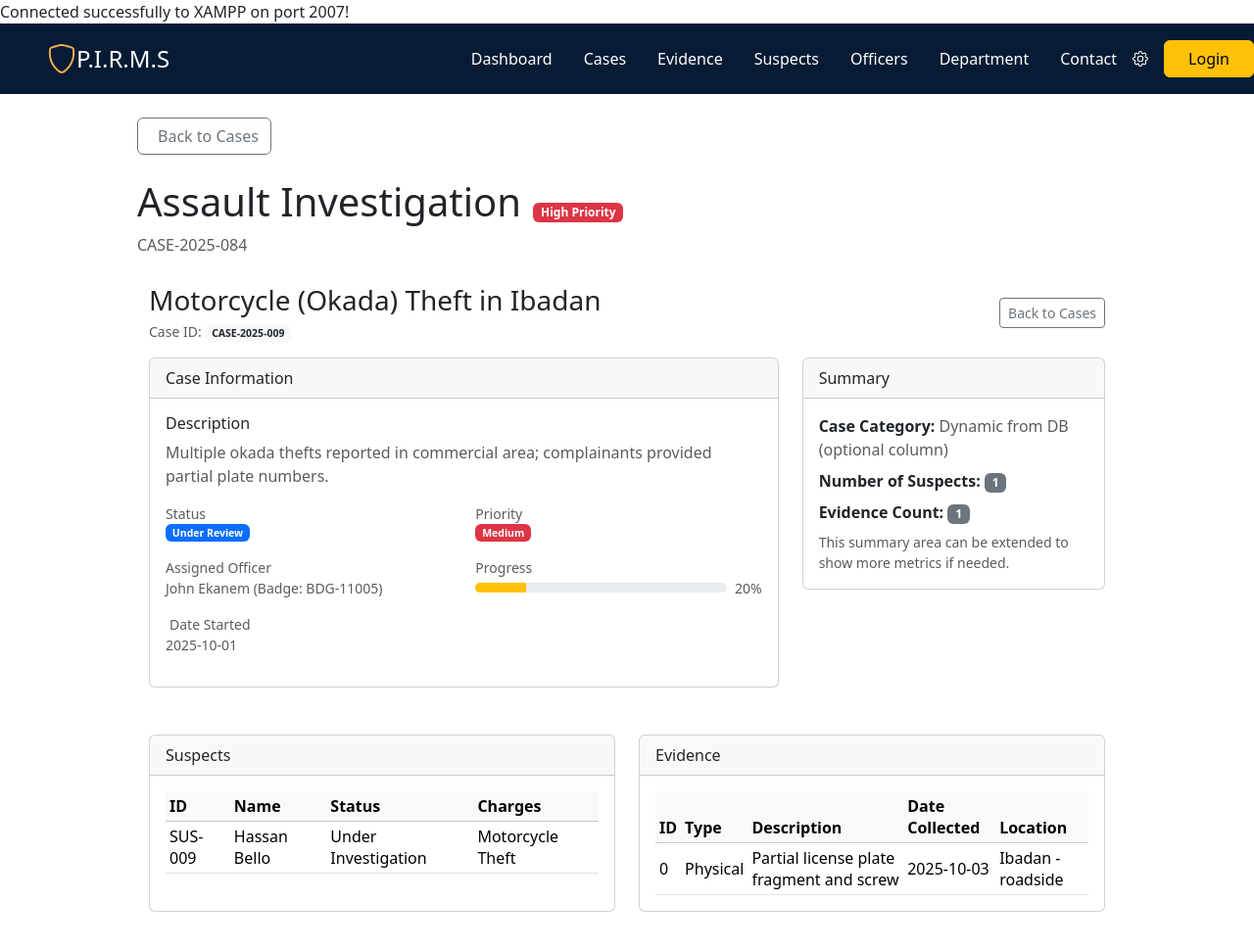
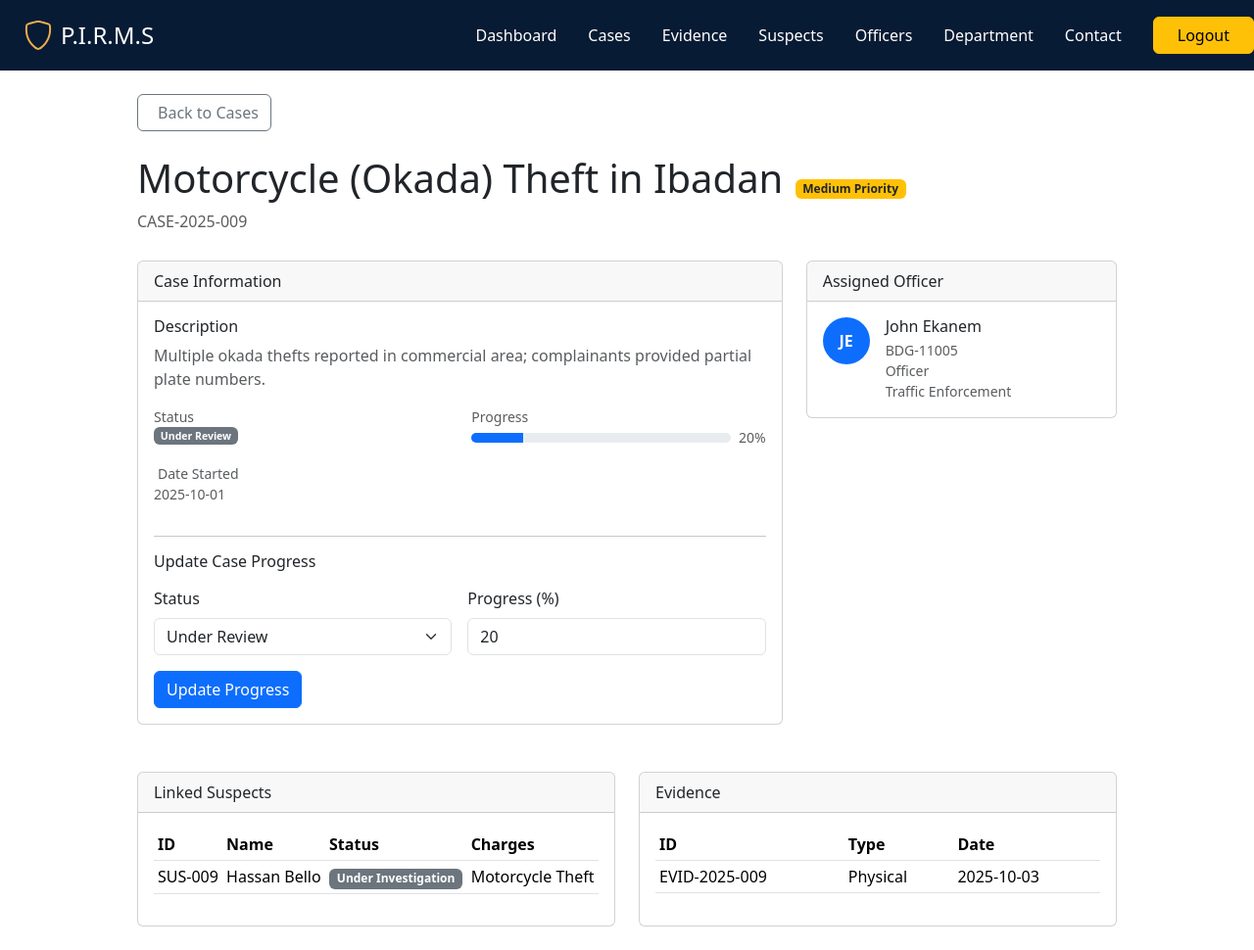
Before and after one commit to divine-pa/PIRMS, a PHP site: page /case_details.php?case_id=CASE-2025-009 in a window 1280 px wide. Shown: the whole page at 98% size. Before the commit the page ends 931 px from the top, so only its background shows below. Run offline with PHP 8.4, Linux system fonts and the light colour scheme; a user stored in the database is signed in; data comes from the database, SQL or seed files in the repository.

Commit message:
fixed view cases page

```diff
--- a/case_details.php
+++ b/case_details.php
@@ -3,7 +3,7 @@ require_once __DIR__ . '/includes/auth.php';
 require_login();
 require_once __DIR__ . '/includes/db.php';
 
-$user   = get_logged_in_user();
+$user = get_logged_in_user();
 $caseId = $_GET['case_id'] ?? '';
 
 if ($caseId === '') {
@@ -11,11 +11,28 @@ if ($caseId === '') {
   exit;
 }
 
+// Handle progress update
+if ($_SERVER['REQUEST_METHOD'] === 'POST' && isset($_POST['update_progress'])) {
+  $new_progress = (int)$_POST['progress_percent'];
+  $new_status = $_POST['status'];
+
+  $updateStmt = $pdo->prepare("
+        UPDATE `CASE`
+        SET progress_percent = ?, status = ?
+        WHERE case_id = ?
+    ");
+
+  if ($updateStmt->execute([$new_progress, $new_status, $caseId])) {
+    header("Location: case_details.php?case_id=" . urlencode($caseId) . "&msg=updated");
+    exit;
+  }
+}
+
 // Get case details
 $caseStmt = $pdo->prepare("
     SELECT c.case_id, c.title, c.description, c.status, c.priority,
            c.date_started, c.progress_percent,
-           o.name AS officer_name, o.badge_number
+           o.name AS officer_name, o.badge_number, o.rank, o.specialization
     FROM `CASE` c
     LEFT JOIN OFFICER o ON c.assigned_officer_id = o.officer_id
     WHERE c.case_id = ?
@@ -46,140 +63,104 @@ $evidenceStmt = $pdo->prepare("
 ");
 $evidenceStmt->execute([$caseId]);
 $evidence = $evidenceStmt->fetchAll();
+
+// Check for success message
+$showSuccess = isset($_GET['msg']) && $_GET['msg'] === 'updated';
 ?>
 <!DOCTYPE html>
 <html lang="en">
+
 <head>
   <meta charset="UTF-8">
   <meta name="viewport" content="width=device-width, initial-scale=1.0">
-    <title>case detail page
-    </title>
-                  <link href="https://cdn.jsdelivr.net/npm/bootstrap@5.3.3/dist/css/bootstrap.min.css" rel="stylesheet" integrity="sha384-QWTKZyjpPEjISv5WaRU9OFeRpok6YctnYmDr5pNlyT2bRjXh0JMhjY6hW+ALEwIH" crossorigin="anonymous">
+  <title>Case Details - <?php echo htmlspecialchars($case['title']); ?></title>
+  <link href="https://cdn.jsdelivr.net/npm/bootstrap@5.3.3/dist/css/bootstrap.min.css" rel="stylesheet">
+</head>
 
-</head>
 <body>
 
-
-    <!--header-->
-
-
-<section  style="background-color: #081b34;">
-        <header class="d-flex flex-wrap justify-content-center py-3 mb-4 ">
-            <a href="./images/dog-img.jpg" class="d-flex align-items-center mb-3 mb-md-0 me-md-auto link-body-emphasis text-decoration-none">
-              <svg class="bi me-2" width="40" height="32"><use xlink:href="#bootstrap"></use></svg>
-              <svg xmlns="http://www.w3.org/2000/svg" width="30" height="30" fill="rgb(240, 173, 78)" class="bi bi-shield" viewBox="0 0 16 16">
-  <path d="M5.338 1.59a61 61 0 0 0-2.837.856.48.48 0 0 0-.328.39c-.554 4.157.726 7.19 2.253 9.188a10.7 10.7 0 0 0 2.287 2.233c.346.244.652.42.893.533q.18.085.293.118a1 1 0 0 0 .101.025 1 1 0 0 0 .1-.025q.114-.034.294-.118c.24-.113.547-.29.893-.533a10.7 10.7 0 0 0 2.287-2.233c1.527-1.997 2.807-5.031 2.253-9.188a.48.48 0 0 0-.328-.39c-.651-.213-1.75-.56-2.837-.855C9.552 1.29 8.531 1.067 8 1.067c-.53 0-1.552.223-2.662.524zM5.072.56C6.157.265 7.31 0 8 0s1.843.265 2.928.56c1.11.3 2.229.655 2.887.87a1.54 1.54 0 0 1 1.044 1.262c.596 4.477-.787 7.795-2.465 9.99a11.8 11.8 0 0 1-2.517 2.453 7 7 0 0 1-1.048.625c-.28.132-.581.24-.829.24s-.548-.108-.829-.24a7 7 0 0 1-1.048-.625 11.8 11.8 0 0 1-2.517-2.453C1.928 10.487.545 7.169 1.141 2.692A1.54 1.54 0 0 1 2.185 1.43 63 63 0 0 1 5.072.56"/>
+  <!-- Header -->
+  <section style="background-color: #081b34;">
+    <header class="d-flex flex-wrap justify-content-center py-3 mb-4">
+      <a href="#" class="d-flex align-items-center mb-3 mb-md-0 me-md-auto link-body-emphasis text-decoration-none">
+        <svg xmlns="http://www.w3.org/2000/svg" width="30" height="30" fill="rgb(240, 173, 78)" class="bi bi-shield ms-4" viewBox="0 0 16 16">
+          <path d="M5.338 1.59a61 61 0 0 0-2.837.856.48.48 0 0 0-.328.39c-.554 4.157.726 7.19 2.253 9.188a10.7 10.7 0 0 0 2.287 2.233c.346.244.652.42.893.533q.18.085.293.118a1 1 0 0 0 .101.025 1 1 0 0 0 .1-.025q.114-.034.294-.118c.24-.113.547-.29.893-.533a10.7 10.7 0 0 0 2.287-2.233c1.527-1.997 2.807-5.031 2.253-9.188a.48.48 0 0 0-.328-.39c-.651-.213-1.75-.56-2.837-.855C9.552 1.29 8.531 1.067 8 1.067c-.53 0-1.552.223-2.662.524zM5.072.56C6.157.265 7.31 0 8 0s1.843.265 2.928.56c1.11.3 2.229.655 2.887.87a1.54 1.54 0 0 1 1.044 1.262c.596 4.477-.787 7.795-2.465 9.99a11.8 11.8 0 0 1-2.517 2.453 7 7 0 0 1-1.048.625c-.28.132-.581.24-.829.24s-.548-.108-.829-.24a7 7 0 0 1-1.048-.625 11.8 11.8 0 0 1-2.517-2.453C1.928 10.487.545 7.169 1.141 2.692A1.54 1.54 0 0 1 2.185 1.43 63 63 0 0 1 5.072.56" />
         </svg>
-            <span class="fs-4 text-white">P.I.R.M.S</span>
-
+        <span class="fs-4 text-white ms-2">P.I.R.M.S</span>
       </a>
-
-
       <ul class="nav nav-pills align-items-center">
-    <li class="nav-item"><a href="./dashboard.php" class="nav-link text-white" aria-current="page">Dashboard</a></li>
+        <li class="nav-item"><a href="./dashboard.php" class="nav-link text-white">Dashboard</a></li>
         <li class="nav-item"><a href="./cases.php" class="nav-link text-white">Cases</a></li>
         <li class="nav-item"><a href="./evidence.php" class="nav-link text-white">Evidence</a></li>
-
         <li class="nav-item"><a href="./suspects.php" class="nav-link text-white">Suspects</a></li>
         <li class="nav-item"><a href="./officer.php" class="nav-link text-white">Officers</a></li>
         <li class="nav-item"><a href="./department.php" class="nav-link text-white">Department</a></li>
-
         <li class="nav-item"><a href="./contact.php" class="nav-link text-white">Contact</a></li>
-    <li class="nav-item">
-  <a href="./setting.php" class="nav-link text-white p-0" aria-label="Settings">
-    <svg xmlns="http://www.w3.org/2000/svg" width="16" height="16" fill="currentColor" class="bi bi-gear" viewBox="0 0 16 16">
-      <path d="M8 4.754a3.246 3.246 0 1 0 0 6.492 3.246 3.246 0 0 0 0-6.492M5.754 8a2.246 2.246 0 1 1 4.492 0 2.246 2.246 0 0 1-4.492 0"/>
-      <path d="M9.796 1.343c-.527-1.79-3.065-1.79-3.592 0l-.094.319a.873.873 0 0 1-1.255.52l-.292-.16c-1.64-.892-3.433.902-2.54 2.541l.159.292a.873.873 0 0 1-.52 1.255l-.319.094c-1.79.527-1.79 3.065 0 3.592l.319.094a.873.873 0 0 1 .52 1.255l-.16.292c-.892 1.64.901 3.434 2.541 2.54l.292-.159a.873.873 0 0 1 1.255.52l.094.319c.527 1.79 3.065 1.79 3.592 0l.094-.319a.873.873 0 0 1 1.255-.52l.292.16c1.64.893 3.434-.902 2.54-2.541l-.159-.292a.873.873 0 0 1 .52-1.255l.319-.094c1.79-.527 1.79-3.065 0-3.592l-.319-.094a.873.873 0 0 1-.52-1.255l.16-.292c.893-1.64-.902-3.433-2.541-2.54l-.292.159a.873.873 0 0 1-1.255-.52zm-2.633.283c.246-.835 1.428-.835 1.674 0l.094.319a1.873 1.873 0 0 0 2.693 1.115l.291-.16c.764-.415 1.6.42 1.184 1.185l-.159.292a1.873 1.873 0 0 0 1.116 2.692l.318.094c.835.246.835 1.428 0 1.674l-.319.094a1.873 1.873 0 0 0-1.115 2.693l.16.291c.415.764-.42 1.6-1.185 1.184l-.291-.159a1.873 1.873 0 0 0-2.693 1.116l-.094.318c-.246.835-1.428.835-1.674 0l-.094-.319a1.873 1.873 0 0 0-2.692-1.115l-.292.16c-.764.415-1.6-.42-1.184-1.185l.159-.291A1.873 1.873 0 0 0 1.945 8.93l-.319-.094c-.835-.246-.835-1.428 0-1.674l.319-.094A1.873 1.873 0 0 0 3.06 4.377l-.16-.292c-.415-.764.42-1.6 1.185-1.184l.292.159a1.873 1.873 0 0 0 2.692-1.115z"/>
-    </svg>
-  </a>
-</li>
-    <button onclick="location.href='login.php'" class="btn btn-warning px-4 ms-3" type="button">Login</button>
+        <a href="logout.php" class="btn btn-warning px-4 ms-3">Logout</a>
       </ul>
-
-
     </header>
-
   </section>
 
-     <!--header end-->
-
+  <!-- Success Notification -->
+  <?php if ($showSuccess): ?>
+    <div id="successNotification" class="alert alert-success position-fixed top-0 start-50 translate-middle-x mt-3" role="alert" style="z-index: 9999; width: 90%; max-width: 500px;">
+      <strong>Success!</strong> Case updated successfully.
+    </div>
+    <script>
+      setTimeout(() => {
+        const notif = document.getElementById('successNotification');
+        if (notif) notif.remove();
+      }, 3000);
+    </script>
+  <?php endif; ?>
 
   <div class="container" style="max-width: 1024px;">
     <!-- Back Button -->
-    <button class="btn btn-outline-secondary mb-4" onclick="location.href='cases.php'" >
+    <button class="btn btn-outline-secondary mb-4" onclick="location.href='cases.php'">
       <i class="bi bi-arrow-left me-2"></i>Back to Cases
     </button>
 
-    <!-- Header: Case Title and Actions -->
+    <!-- Header: Case Title and Priority -->
     <div class="d-flex justify-content-between align-items-start mb-4">
       <div>
-        <h1 class="d-inline me-2">Assault Investigation</h1>
-        <span class="badge bg-danger align-middle">High Priority</span>
-        <p class="text-muted mt-2 mb-1">CASE-2025-084</p>
+        <h1 class="d-inline me-2"><?php echo htmlspecialchars($case['title']); ?></h1>
+        <?php
+        $priorityClass = 'bg-secondary';
+        if ($case['priority'] === 'High') $priorityClass = 'bg-danger';
+        elseif ($case['priority'] === 'Medium') $priorityClass = 'bg-warning text-dark';
+        ?>
+        <span class="badge <?php echo $priorityClass; ?> align-middle"><?php echo htmlspecialchars($case['priority']); ?> Priority</span>
+        <p class="text-muted mt-2 mb-1"><?php echo htmlspecialchars($case['case_id']); ?></p>
+      </div>
     </div>
 
-    </div>
-
-    <!--
-
-    <!-- Case Overview (dynamic) -->
-    <div class="container my-4">
-      <div class="d-flex justify-content-between align-items-center mb-3">
-        <div>
-          <h3 class="mb-1"><?php echo htmlspecialchars($case['title']); ?></h3>
-          <p class="text-muted small mb-0">
-            Case ID:
-            <span class="badge bg-light text-dark"><?php echo htmlspecialchars($case['case_id']); ?></span>
-          </p>
-        </div>
-        <button onclick="location.href='cases.php'" class="btn btn-outline-secondary btn-sm">Back to Cases</button>
-      </div>
-
+    <!-- Case Overview -->
     <div class="row mb-4">
       <!-- Left: Case Info -->
       <div class="col-lg-8">
         <div class="card mb-4">
-            <div class="card-header">
-              Case Information
-            </div>
+          <div class="card-header">Case Information</div>
           <div class="card-body">
             <h6>Description</h6>
-              <p class="text-muted">
-                <?php echo nl2br(htmlspecialchars($case['description'] ?? 'No description.')); ?>
-              </p>
+            <p class="text-muted"><?php echo nl2br(htmlspecialchars($case['description'] ?? 'No description.')); ?></p>
+
             <div class="row text-muted small">
               <div class="col-6 mb-3">
                 <div>Status</div>
                 <div class="d-flex align-items-center gap-2">
-                    <span class="badge bg-primary">
-                      <?php echo htmlspecialchars($case['status']); ?>
-                    </span>
-                  </div>
-                </div>
-                <div class="col-6 mb-3">
-                  <div>Priority</div>
-                  <div class="d-flex align-items-center gap-2">
-                    <span class="badge bg-danger">
-                      <?php echo htmlspecialchars($case['priority']); ?>
-                    </span>
-                  </div>
-                </div>
-                <div class="col-6 mb-3">
-                  <div>Assigned Officer</div>
-                  <div>
-                    <?php if ($case['officer_name']): ?>
-                      <?php echo htmlspecialchars($case['officer_name']); ?>
-                      <span class="text-muted">(Badge: <?php echo htmlspecialchars($case['badge_number']); ?>)</span>
-                    <?php else: ?>
-                      <span class="text-muted">No officer assigned.</span>
-                    <?php endif; ?>
+                  <?php
+                  $statusColor = 'bg-secondary';
+                  if ($case['status'] === 'Ongoing') $statusColor = 'bg-primary';
+                  elseif ($case['status'] === 'Closed') $statusColor = 'bg-success';
+                  ?>
+                  <span class="badge <?php echo $statusColor; ?>"><?php echo htmlspecialchars($case['status']); ?></span>
                 </div>
               </div>
               <div class="col-6 mb-3">
                 <div>Progress</div>
                 <div class="d-flex align-items-center gap-2">
                   <div class="progress flex-fill" style="height: 10px;">
-                      <div class="progress-bar bg-warning" style="width: <?php echo (int)$case['progress_percent']; ?>%;"></div>
+                    <div class="progress-bar bg-primary" style="width: <?php echo (int)$case['progress_percent']; ?>%;"></div>
                   </div>
                   <span><?php echo (int)$case['progress_percent']; ?>%</span>
                 </div>
@@ -189,36 +170,72 @@ $evidence = $evidenceStmt->fetchAll();
                 <div><?php echo htmlspecialchars($case['date_started']); ?></div>
               </div>
             </div>
+
+            <!-- Update Progress Form -->
+            <hr>
+            <h6 class="mb-3">Update Case Progress</h6>
+            <form method="POST" action="">
+              <div class="row g-3">
+                <div class="col-md-6">
+                  <label class="form-label">Status</label>
+                  <select name="status" class="form-select" required>
+                    <option value="Ongoing" <?php echo $case['status'] === 'Ongoing' ? 'selected' : ''; ?>>Ongoing</option>
+                    <option value="Under Review" <?php echo $case['status'] === 'Under Review' ? 'selected' : ''; ?>>Under Review</option>
+                    <option value="Closed" <?php echo $case['status'] === 'Closed' ? 'selected' : ''; ?>>Closed</option>
+                  </select>
+                </div>
+                <div class="col-md-6">
+                  <label class="form-label">Progress (%)</label>
+                  <input type="number" name="progress_percent" class="form-control" min="0" max="100" value="<?php echo (int)$case['progress_percent']; ?>" required>
+                </div>
+              </div>
+              <button type="submit" name="update_progress" class="btn btn-primary mt-3">Update Progress</button>
+            </form>
           </div>
         </div>
       </div>
 
-        <!-- Right: Quick Summary -->
+      <!-- Right: Assigned Officer -->
       <div class="col-lg-4">
         <div class="card mb-4">
-            <div class="card-header">
-              Summary
+          <div class="card-header">Assigned Officer</div>
+          <div class="card-body d-flex gap-3 align-items-start">
+            <div class="bg-primary text-white rounded-circle d-flex align-items-center justify-content-center" style="width: 48px; height: 48px; font-weight: bold;">
+              <?php
+              if ($case['officer_name']) {
+                $parts = explode(' ', $case['officer_name']);
+                echo strtoupper(substr($parts[0], 0, 1) . (isset($parts[1]) ? substr($parts[1], 0, 1) : ''));
+              } else {
+                echo 'N/A';
+              }
+              ?>
             </div>
-            <div class="card-body">
-              <p class="mb-2"><strong>Case Category:</strong> <span class="text-muted">Dynamic from DB (optional column)</span></p>
-              <p class="mb-2"><strong>Number of Suspects:</strong> <span class="badge bg-secondary"><?php echo count($suspects); ?></span></p>
-              <p class="mb-2"><strong>Evidence Count:</strong> <span class="badge bg-secondary"><?php echo count($evidence); ?></span></p>
-              <p class="text-muted small mb-0">This summary area can be extended to show more metrics if needed.</p>
+            <div class="flex-grow-1">
+              <h6 class="mb-1"><?php echo htmlspecialchars($case['officer_name'] ?? 'Unassigned'); ?></h6>
+              <?php if ($case['officer_name']): ?>
+                <div class="small text-muted"><?php echo htmlspecialchars($case['badge_number']); ?></div>
+                <div class="small text-muted"><?php echo htmlspecialchars($case['rank'] ?? ''); ?></div>
+                <div class="small text-muted"><?php echo htmlspecialchars($case['specialization'] ?? ''); ?></div>
+              <?php endif; ?>
+            </div>
           </div>
         </div>
       </div>
     </div>
 
-      <!-- Suspect List -->
+    <!-- Suspects & Evidence Section -->
     <div class="row mb-4">
       <div class="col-lg-6">
         <div class="card h-100">
           <div class="card-header d-flex justify-content-between align-items-center">
-              <span>Suspects</span>
+            <span>Linked Suspects</span>
           </div>
           <div class="card-body">
-              <table class="table table-sm align-middle mb-0">
-                <thead class="table-light">
+            <?php if (empty($suspects)): ?>
+              <p class="text-muted">No suspects linked to this case.</p>
+            <?php else: ?>
+              <table class="table table-sm">
+                <thead>
                   <tr>
                     <th>ID</th>
                     <th>Name</th>
@@ -227,69 +244,56 @@ $evidence = $evidenceStmt->fetchAll();
                   </tr>
                 </thead>
                 <tbody>
-                <?php if (!$suspects): ?>
-                  <tr>
-                    <td colspan="4" class="text-center text-muted small py-3">
-                      No suspects linked to this case.
-                    </td>
-                  </tr>
-                <?php else: ?>
                   <?php foreach ($suspects as $s): ?>
                     <tr>
                       <td><?php echo htmlspecialchars($s['suspect_id']); ?></td>
                       <td><?php echo htmlspecialchars($s['name']); ?></td>
-                      <td><?php echo htmlspecialchars($s['status']); ?></td>
+                      <td><span class="badge bg-secondary"><?php echo htmlspecialchars($s['status']); ?></span></td>
                       <td><?php echo htmlspecialchars($s['charges']); ?></td>
                     </tr>
                   <?php endforeach; ?>
-                <?php endif; ?>
                 </tbody>
               </table>
+            <?php endif; ?>
           </div>
         </div>
       </div>
 
-        <!-- Evidence List -->
       <div class="col-lg-6">
         <div class="card h-100">
           <div class="card-header d-flex justify-content-between align-items-center">
             <span>Evidence</span>
           </div>
           <div class="card-body">
-              <table class="table table-sm align-middle mb-0">
-                <thead class="table-light">
+            <?php if (empty($evidence)): ?>
+              <p class="text-muted">No evidence recorded for this case.</p>
+            <?php else: ?>
+              <table class="table table-sm">
+                <thead>
                   <tr>
                     <th>ID</th>
                     <th>Type</th>
-                    <th>Description</th>
-                    <th>Date Collected</th>
-                    <th>Location</th>
+                    <th>Date</th>
                   </tr>
                 </thead>
                 <tbody>
-                <?php if (!$evidence): ?>
-                  <tr>
-                    <td colspan="5" class="text-center text-muted small py-3">
-                      No evidence recorded for this case.
-                    </td>
-                  </tr>
-                <?php else: ?>
                   <?php foreach ($evidence as $e): ?>
                     <tr>
-                      <td><?php echo (int)$e['evidence_id']; ?></td>
+                      <td><?php echo htmlspecialchars($e['evidence_id']); ?></td>
                       <td><?php echo htmlspecialchars($e['evidence_type']); ?></td>
-                      <td><?php echo htmlspecialchars($e['description']); ?></td>
                       <td><?php echo htmlspecialchars($e['date_collected']); ?></td>
-                      <td><?php echo htmlspecialchars($e['location_found']); ?></td>
                     </tr>
                   <?php endforeach; ?>
-                <?php endif; ?>
                 </tbody>
               </table>
+            <?php endif; ?>
           </div>
         </div>
       </div>
     </div>
   </div>
+
+  <script src="https://cdn.jsdelivr.net/npm/bootstrap@5.3.2/dist/js/bootstrap.bundle.min.js"></script>
 </body>
+
 </html>
--- a/includes/db.php
+++ b/includes/db.php
@@ -16,8 +16,7 @@ try {
             PDO::ATTR_ERRMODE            => PDO::ERRMODE_EXCEPTION,
             PDO::ATTR_DEFAULT_FETCH_MODE => PDO::FETCH_ASSOC,
         ]
-    );
-    echo "Connected successfully to XAMPP on port 2007!";
+    );;
 } catch (PDOException $e) {
     die("Database connection failed: " . htmlspecialchars($e->getMessage()));
 }
--- a/includes/dp.php
+++ b/includes/dp.php
@@ -17,7 +17,6 @@ try {
             PDO::ATTR_DEFAULT_FETCH_MODE => PDO::FETCH_ASSOC,
         ]
     );
-    echo "Connected successfully to XAMPP on port 2007!";
 } catch (PDOException $e) {
     die("Database connection failed: " . htmlspecialchars($e->getMessage()));
 }
```
Also changed, not shown: login.php (+0 -8 lines), newsuspect.php (+34 -65 lines). Lines whose indentation alone changed are shown as unchanged.
